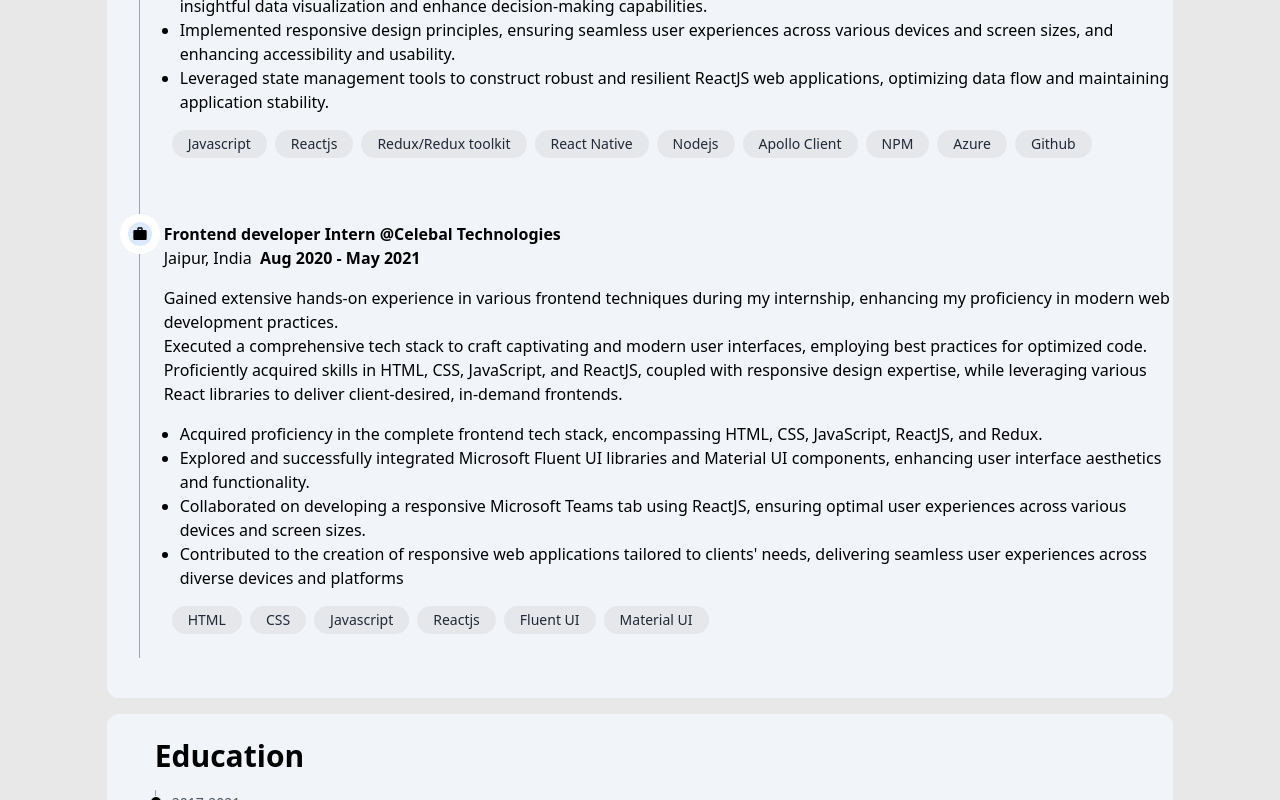
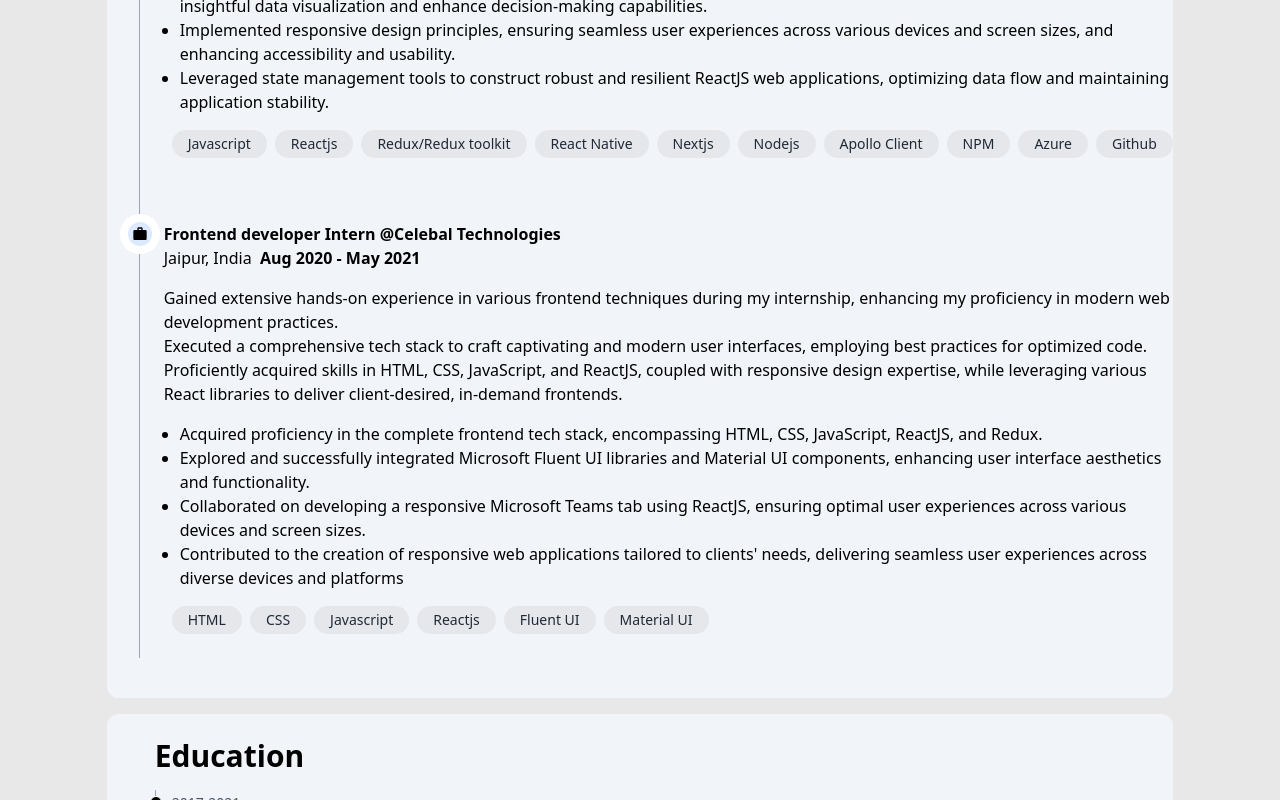
Before and after one commit to InsideAmber/Resume, a React (Create React App) app: page / in a window 1280 px wide. Shown: the part 1320-2120 px from the top of the page. Built offline with nearby package versions, Linux system fonts and the light colour scheme; the HTML template or start-up script is replaced by a standard one.

Commit message:
update@1.3

```diff
--- a/src/components/CustomProjectCard.jsx
+++ b/src/components/CustomProjectCard.jsx
@@ -26,7 +26,7 @@ const CustomProjectCard = ({
           ))}
         </ul>
       </div>
-      <div className="flex flex-wrap justify-start xs:justify-between pb-6">
+      <div className="flex flex-wrap justify-start pb-6">
         {techStack.map((item) => (
           <button
             key={item.id}
@@ -36,12 +36,12 @@ const CustomProjectCard = ({
           </button>
         ))}
       </div>
-      <div className="mt-2 flex justify-start dark:text-black">
+      <div className="mt-2 flex justify-start xs:justify-around xs:mr-8 dark:text-black">
         {exploreBtn.map((item) => (
           <a href={item.url} target="_blank" rel="noreferrer">
             <button
               key={item.id}
-              className="xs:text-xs bg-gray-100 hover:bg-grey ml-2 text-grey-darkest font-bold py-2 px-4 xs:px-1 rounded-lg inline-flex items-center"
+              className="xs:text-xs bg-white hover:bg-grey ml-2 xs:ml-0 text-grey-darkest font-bold py-2 px-4 xs:px-1 rounded-lg inline-flex items-center"
             >
               {item.icon} &nbsp;
               <span>{item.name}</span>
--- a/src/components/ExperienceCard.jsx
+++ b/src/components/ExperienceCard.jsx
@@ -38,7 +38,7 @@ const ExperienceCard = ({
           </li>
         ))}
       </ul>
-      <div className="mt-2 flex flex-wrap justify-start xs:justify-between pb-6">
+      <div className="mt-2 flex flex-wrap justify-start pb-6">
         {techStack.map((item) => (
           <button
             key={item.id}
--- a/src/constants/index.js
+++ b/src/constants/index.js
@@ -113,22 +113,26 @@ export const experienceOneCardData = {
     },
     {
       id: 5,
+      label: 'Nextjs',
+    },
+    {
+      id: 6,
       label: 'Nodejs',
     },
     {
-      id: 6,
+      id: 7,
       label: 'Apollo Client',
     },
     {
-      id: 7,
+      id: 8,
       label: 'NPM',
     },
     {
-      id: 8,
+      id: 9,
       label: 'Azure',
     },
     {
-      id: 9,
+      id: 10,
       label: 'Github',
     },
   ],
```
